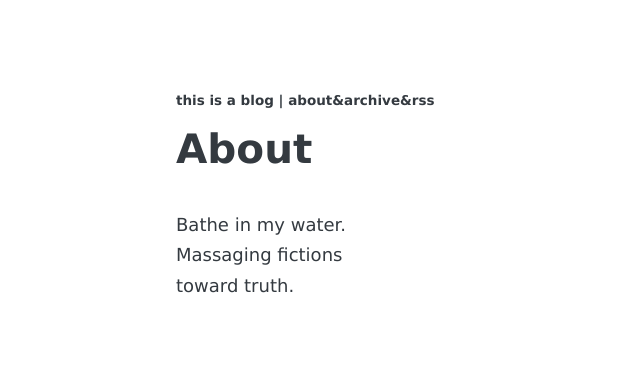
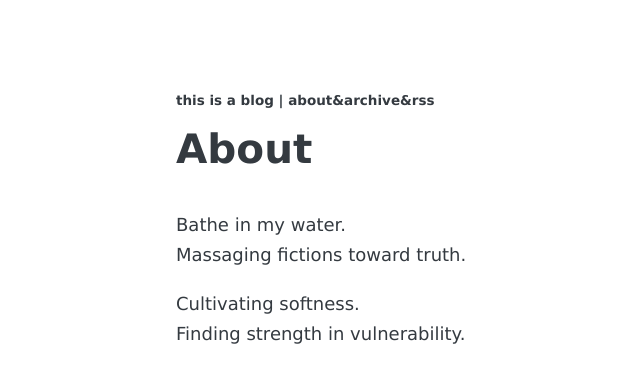
Before and after one commit to thisisamatthew/thisisamatthew.github.io, a Jekyll site: the page built from about.md, in a window 1280 px wide. Shown: the top 383 px of the page, without its empty margins (50-690 px from the left). Built offline with Jekyll 4.4.1, drawn with Linux system fonts in a browser that asks for light colours; some web fonts are replaced.

Commit message:
update about

```diff
--- a/about.md
+++ b/about.md
@@ -4,5 +4,7 @@ permalink: /about/
 ---
 
 Bathe in my water.
-Massaging fictions
-toward truth.
+Massaging fictions toward truth.
+
+Cultivating softness.
+Finding strength in vulnerability.
```
